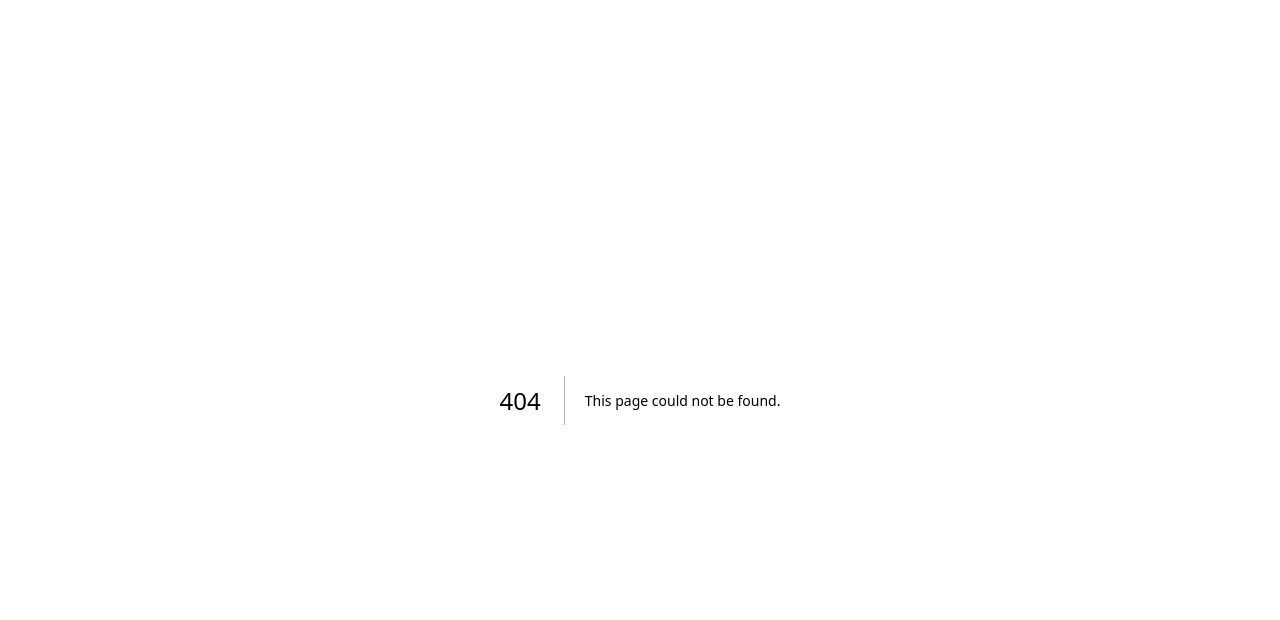
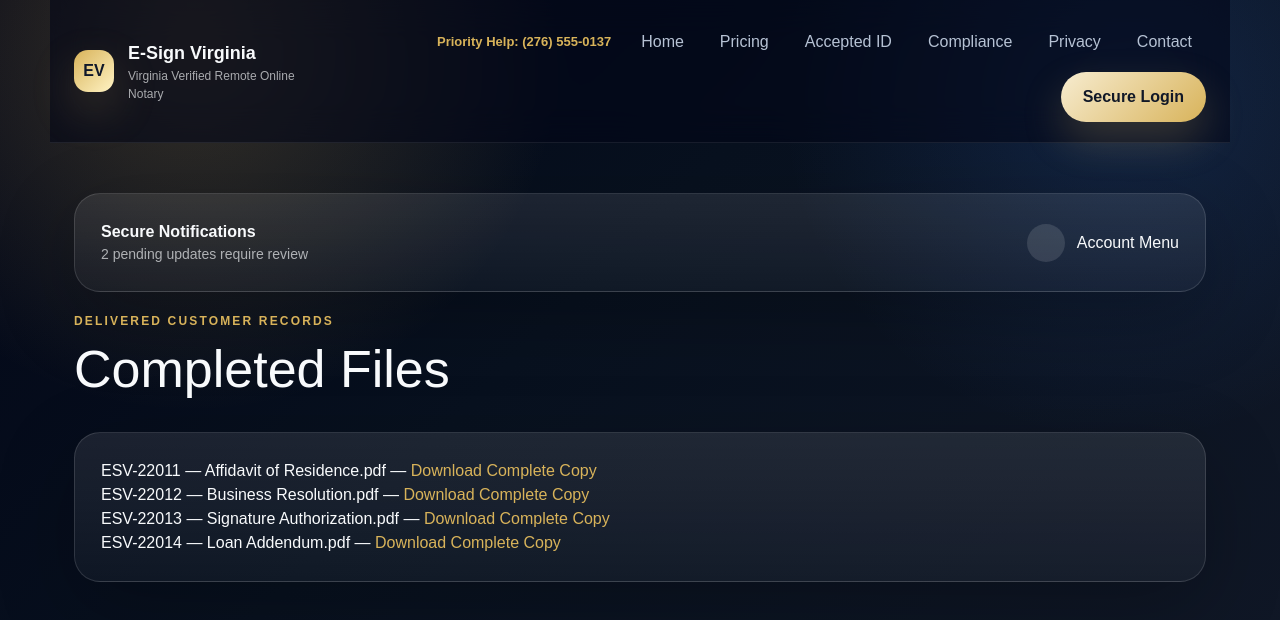
Before and after one commit to rawillia9801/esign, a Next.js app: page /customer/completed in a window 1280 px wide. Before the commit this address had no page. Shown: the top 620 px of the page. Built offline with nearby package versions, Linux system fonts and the light colour scheme.

Commit message:
Add completed customer files page

```diff
--- /dev/null
+++ b/app/customer/completed/page.tsx
@@ -0,0 +1,21 @@
+import Header from '../../../components/Header'
+import ProfileBar from '../../../components/ProfileBar'
+
+export default function CompletedPage(){
+ return (
+  <main className="container">
+   <Header />
+   <div style={{padding:'50px 0'}}>
+    <ProfileBar />
+    <div className="eyebrow">Delivered Customer Records</div>
+    <h1 style={{fontSize:'52px'}}>Completed Files</h1>
+    <div className="card" style={{marginTop:'24px'}}>
+      <p>ESV-22011 — Affidavit of Residence.pdf — <span style={{color:'#d8b35a'}}>Download Complete Copy</span></p>
+      <p>ESV-22012 — Business Resolution.pdf — <span style={{color:'#d8b35a'}}>Download Complete Copy</span></p>
+      <p>ESV-22013 — Signature Authorization.pdf — <span style={{color:'#d8b35a'}}>Download Complete Copy</span></p>
+      <p>ESV-22014 — Loan Addendum.pdf — <span style={{color:'#d8b35a'}}>Download Complete Copy</span></p>
+    </div>
+   </div>
+  </main>
+ )
+}
```
